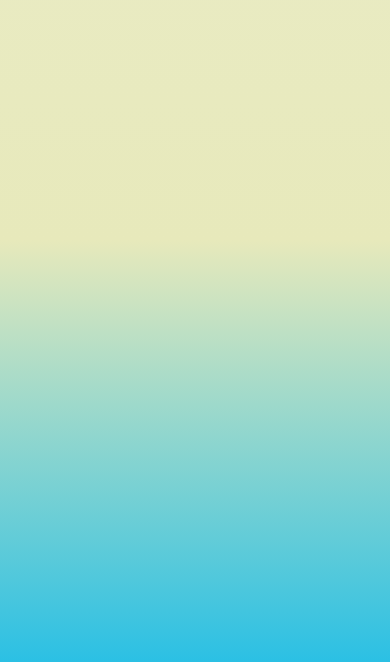
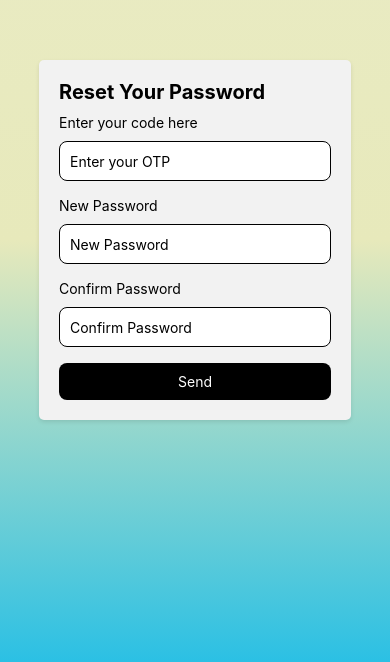
Before and after one commit to faizanmehmood159/ModelNet, a React Native app: screen /ResetPassword in a window 390 px wide. Before the commit this address had no page. Shown: the part 182-844 px from the top of the page. Built offline with nearby package versions, Linux system fonts and the light colour scheme.

Commit message:
Reset Password
Done

```diff
--- a/navigations/Navigation.js
+++ b/navigations/Navigation.js
@@ -76,7 +76,6 @@ const Navigation = () => {
       {userToken ? (
             <>
         <Stack.Screen name="Home" component={BottomTab} options={{ headerShown: false }} />
-        <Stack.Screen name="ResetPassword" component={ResetPassword} options={{ headerShown: false }} />
         <Stack.Screen name="Profile" component={Profile} options={{headerTransparent: true}} />
         <Stack.Screen name="ChangePassword" component={ChangePassword} options={{headerTransparent: true}} />
         <Stack.Screen name="ChangeName" component={ChangeName} options={{headerTransparent: true}} />
@@ -92,6 +91,7 @@ const Navigation = () => {
 ) : (
   <>
         <Stack.Screen name="GetStart" component={GetStart} options={{ headerShown: false }} />
+        <Stack.Screen name="ResetPassword" component={ResetPassword} options={{ headerShown: false }} />
         <Stack.Screen name="Welcome" component={Welcome} options={{ headerShown: false }} />
         <Stack.Screen name="Login" component={Login} options={{ headerShown: false }} />
         <Stack.Screen name="Signup" component={Signup} options={{ headerShown: false }} />
--- a/screens/forgotAndReseetPassword/Forgot.js
+++ b/screens/forgotAndReseetPassword/Forgot.js
@@ -1,52 +1,54 @@
-
-import React from "react";
+import React, { useState } from "react";
 import {
   View,
   Text,
   TextInput,
   TouchableOpacity,
   StyleSheet,
-  Image,
   SafeAreaView,
   Alert
 } from "react-native";
-import { useState } from "react";
 import { LinearGradient } from "expo-linear-gradient";
-import { useNavigation } from "@react-navigation/native";
+import axios from "axios";
 import Color from "../../constants/Colors";
 
 const Forgot = ({ navigation }) => {
-  const[email, setEmail] = useState("");
+  const [email, setEmail] = useState("");
+  const [errorMessage, setErrorMessage] = useState('');
+
+  const isValidEmail = (email) => {
+    return /^[a-z0-9._%+-]+@[a-z0-9.-]+\.[a-z]{2,}$/.test(email);
+  };
 
   const sendOTP = async () => {
     try {
-      const response = await fetch('http://192.168.1.4:3000/api/v1/auth/forgotPassword', {
-        method: 'POST',
-        headers: {
-          'Content-Type': 'application/json',
-        },
-        body: JSON.stringify({ email }),
-      });
 
-      if (!response.ok) {
-        throw new Error('Failed to send OTP');
+      if (!email.trim()) {
+        setErrorMessage('Please enter your email address');
+        return;
       }
 
-      const contentType = response.headers.get('content-type');
-      if (!contentType || !contentType.includes('application/json')) {
-        throw new Error('Unexpected response format');
+      if (!isValidEmail(email)) {
+        setErrorMessage('Please enter a valid email address');
+        return;
       }
 
-      const responseData = await response.json();
+      const response = await axios.post(
+        "http://192.168.1.4:8000/api/v1/auth/sendOtp",
+        { email }
+      );
 
+      if (!response.data.success) {
+        setErrorMessage('Please Failed the Field');
+      }
 
-      Alert.alert('Success', responseData.message || 'OTP sent successfully');
-      navigation.navigate('ResetPassword');
-    } catch (error) {
-      Alert.alert('Error', error.message || 'Failed to send OTP');
+      Alert.alert("Success", response.data.message || "OTP sent successfully");
+      navigation.navigate("ResetPassword");
+    }
+    catch (error) {
+      setErrorMessage('Email not exist');
     }
   };
-
 
   return (
     <SafeAreaView style={styles.LP}>
@@ -57,6 +59,7 @@ const Forgot = ({ navigation }) => {
         <View style={styles.container}>
           <View style={styles.formContainer}>
             <Text style={styles.title}>Send Verification Code</Text>
+          {errorMessage ? <Text style={styles.errorMessage}>{errorMessage}</Text> : null}
             <Text>Enter your email address.</Text>
             <TextInput
               style={styles.input}
@@ -89,7 +92,6 @@ const styles = StyleSheet.create({
 
   container: {
     flex: 1,
-
     justifyContent: "center",
     alignItems: "center",
   },
@@ -123,12 +125,20 @@ const styles = StyleSheet.create({
     borderRadius: 8,
     marginVertical: 10,
   },
+
   button: {
     backgroundColor: Color.Primary,
     paddingVertical: 10,
     alignItems: "center",
     borderRadius: 8,
   },
+  errorMessage: {
+    color: 'red',
+    marginBottom: 10,
+    alignSelf: 'center',
+    justifyContent: 'center',
+
+  }
 });
 
 export default Forgot;
--- a/screens/forgotAndReseetPassword/ResetPassword.js
+++ b/screens/forgotAndReseetPassword/ResetPassword.js
@@ -1,26 +1,40 @@
-import React from 'react';
-import { useState } from 'react';
-import { View, Text, TextInput, TouchableOpacity, StyleSheet, Image, SafeAreaView } from 'react-native';
+import React, { useState } from 'react';
+import { View, Text, TextInput, TouchableOpacity, StyleSheet, Alert, SafeAreaView } from 'react-native';
 import { LinearGradient } from 'expo-linear-gradient';
-import { useNavigation } from "@react-navigation/native";
 import Color from '../../constants/Colors';
 
 const ResetPassword = ({ navigation }) => {
   const [otp, setOtp] = useState('');
-  const [newPassword, setNewPassword] = useState('');
+  const [password, setpassword] = useState('');
+  const [cpassword, setcpassword] = useState('');
+  const [errorMessage, setErrorMessage] = useState('');
+
 
   const resetPassword = async () => {
     try {
-      const response = await fetch('Yhttp://192.168.1.4:3000/api/v1/auth/resetPassword', {
+      if (!otp || !password || !cpassword) {
+        setErrorMessage('Please fill in all fields.');
+        return;
+      }
+
+
+      if (password !== cpassword) {
+        setErrorMessage('Passwords do not match.');
+
+        return;
+      }
+
+      const response = await fetch('http://192.168.1.4:8000/api/v1/auth/forgetPassword', {
         method: 'POST',
         headers: {
           'Content-Type': 'application/json',
         },
-        body: JSON.stringify({ otp, newPassword }),
+        body: JSON.stringify({ otp, password, cPassword: cpassword }), // Include cPassword in the request body
       });
 
       if (response.ok) {
-        Alert.alert('Success', 'Password reset successfully');
+        const responseData = await response.json();
+        Alert.alert('Success', responseData.message);
         navigation.navigate('Login');
       } else {
         const errorData = await response.json();
@@ -31,12 +45,15 @@ const ResetPassword = ({ navigation }) => {
     }
   };
 
+
   return (
     <SafeAreaView style={styles.LP}>
       <LinearGradient colors={['#EAECC6', '#E7E9BB', '#2BC0E4']} style={styles.gradient}>
         <View style={styles.container}>
           <View style={styles.formContainer}>
             <Text style={styles.title}>Reset Your Password</Text>
+          {errorMessage ? <Text style={styles.errorMessage}>{errorMessage}</Text> : null}
+
             <Text>Enter your code here</Text>
             <TextInput
               style={styles.input}
@@ -50,10 +67,17 @@ const ResetPassword = ({ navigation }) => {
               style={styles.input}
               placeholder="New Password"
               secureTextEntry={true}
-                value={newPassword}
-                onChangeText={setNewPassword}
+              value={password}
+              onChangeText={setpassword}
             />
-
+            <Text>Confirm Password</Text>
+            <TextInput
+              style={styles.input}
+              placeholder="Confirm Password"
+              secureTextEntry={true}
+              value={cpassword}
+              onChangeText={setcpassword}
+            />
             <TouchableOpacity style={styles.button} onPress={resetPassword}>
               <Text style={{ color: '#fff' }}>Send</Text>
             </TouchableOpacity>
@@ -63,7 +87,6 @@ const ResetPassword = ({ navigation }) => {
     </SafeAreaView>
   );
 };
-
 
 const styles = StyleSheet.create({
   LP: {
@@ -110,20 +133,19 @@ const styles = StyleSheet.create({
     marginVertical: 10,
   },
 
-  resend:{
-    flexDirection:'row',
-    paddingBottom:10
-  },
-  resendtext:{
-    color: 'red'
-  },
-
   button: {
     backgroundColor: Color.Primary,
     paddingVertical: 10,
     alignItems: 'center',
     borderRadius: 8,
   },
+  errorMessage: {
+    color: 'red',
+    marginBottom: 10,
+    alignSelf: 'center',
+    justifyContent: 'center',
+
+  }
 });
 
 export default ResetPassword;
```
Lines whose indentation alone changed are shown as unchanged.
